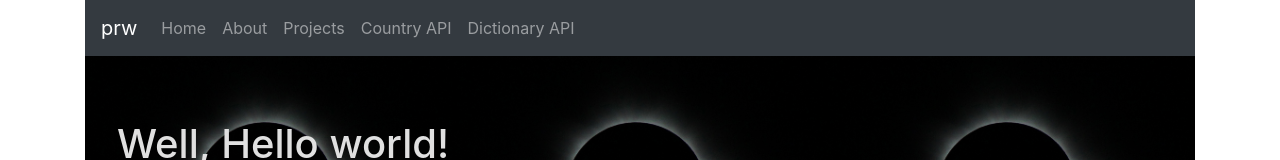
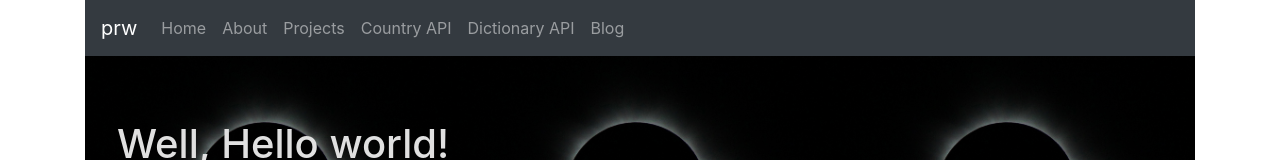
Before and after one commit to paulreyneveld/prw-front-end, a React (Create React App) app: page / in a window 1280 px wide. Shown: the top 160 px of the page. Built offline with nearby package versions, Linux system fonts and the light colour scheme; no server answers; the HTML template or start-up script is replaced by a standard one.

Commit message:
Added navigation for new component

```diff
--- a/src/App.js
+++ b/src/App.js
@@ -62,7 +62,7 @@ const App = () => {
             <Dictionary />
             <Footer />
         </Route>
-        <Route path="/blogs">
+        <Route path="/blog">
             <Header />
             <BlogPosts />
             <Footer />
--- a/src/components/Header.js
+++ b/src/components/Header.js
@@ -25,6 +25,9 @@ const Header = () => {
             <Nav.Item>
                 <Nav.Link as={Link} to="/dictionary">Dictionary API</Nav.Link>
             </Nav.Item>
+            <Nav.Item>
+                <Nav.Link as={Link} to="/blog">Blog</Nav.Link>
+            </Nav.Item>
             </Nav>
         </Navbar>
 
```
